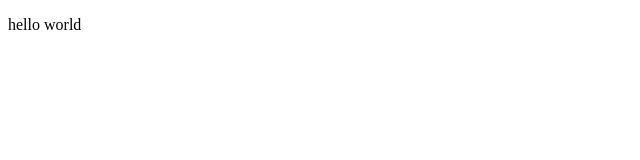
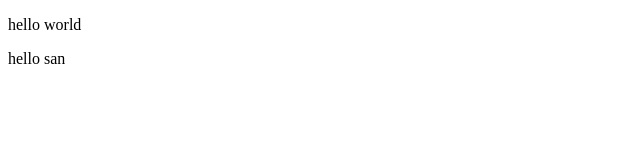
Before and after one commit to HasanTU/git-reverse, a plain HTML site: page index.html in a window 1280 px wide. Shown: the full height of the page, 0-640 px from the left. Drawn offline with Linux system fonts and the light colour scheme.

Commit message:
add helllo san

```diff
--- a/index.html
+++ b/index.html
@@ -7,5 +7,6 @@
 </head>
 <body>
     <p>hello world</p>
+    <P>hello san</P>
 </body>
 </html>
```
